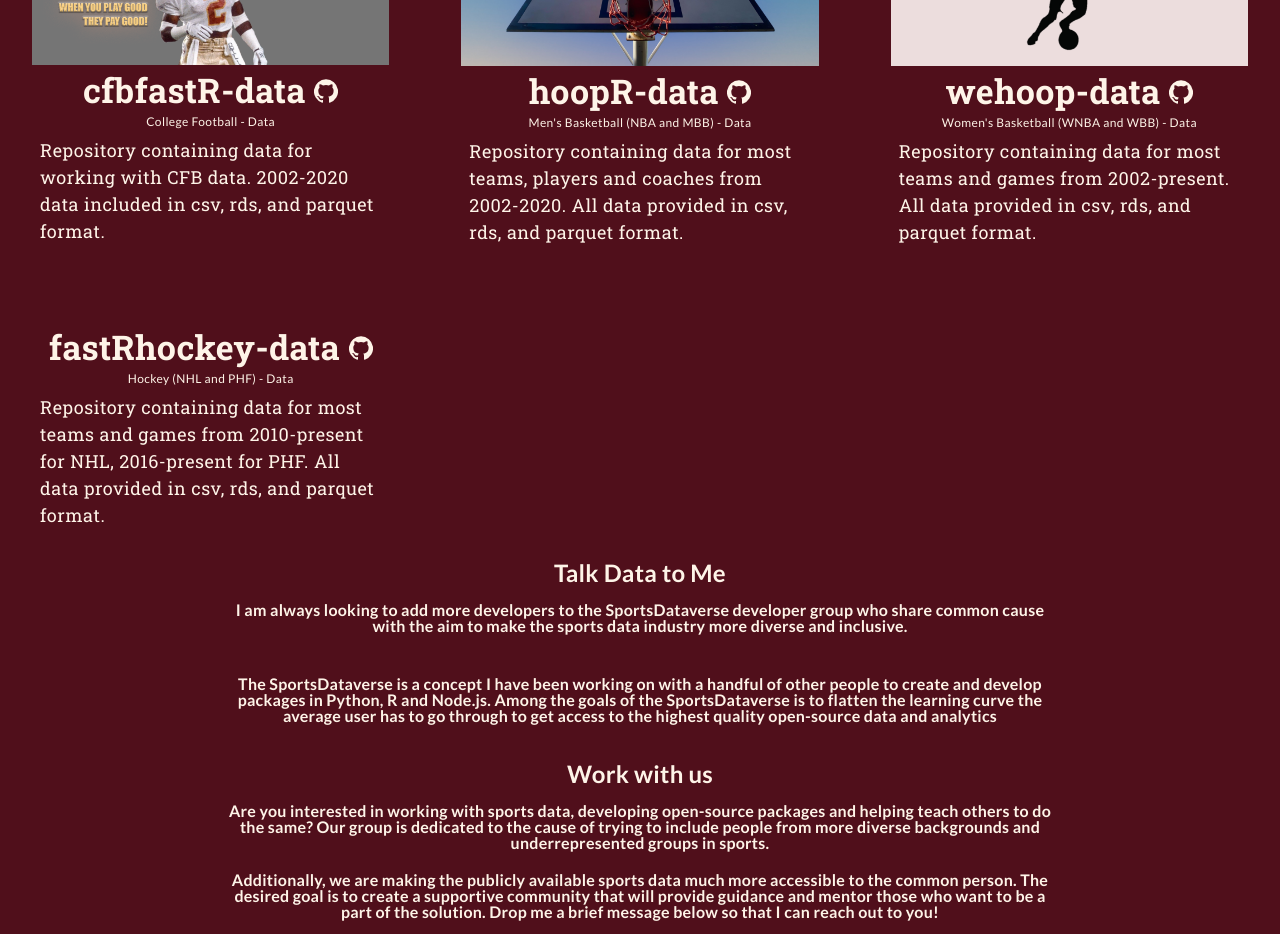
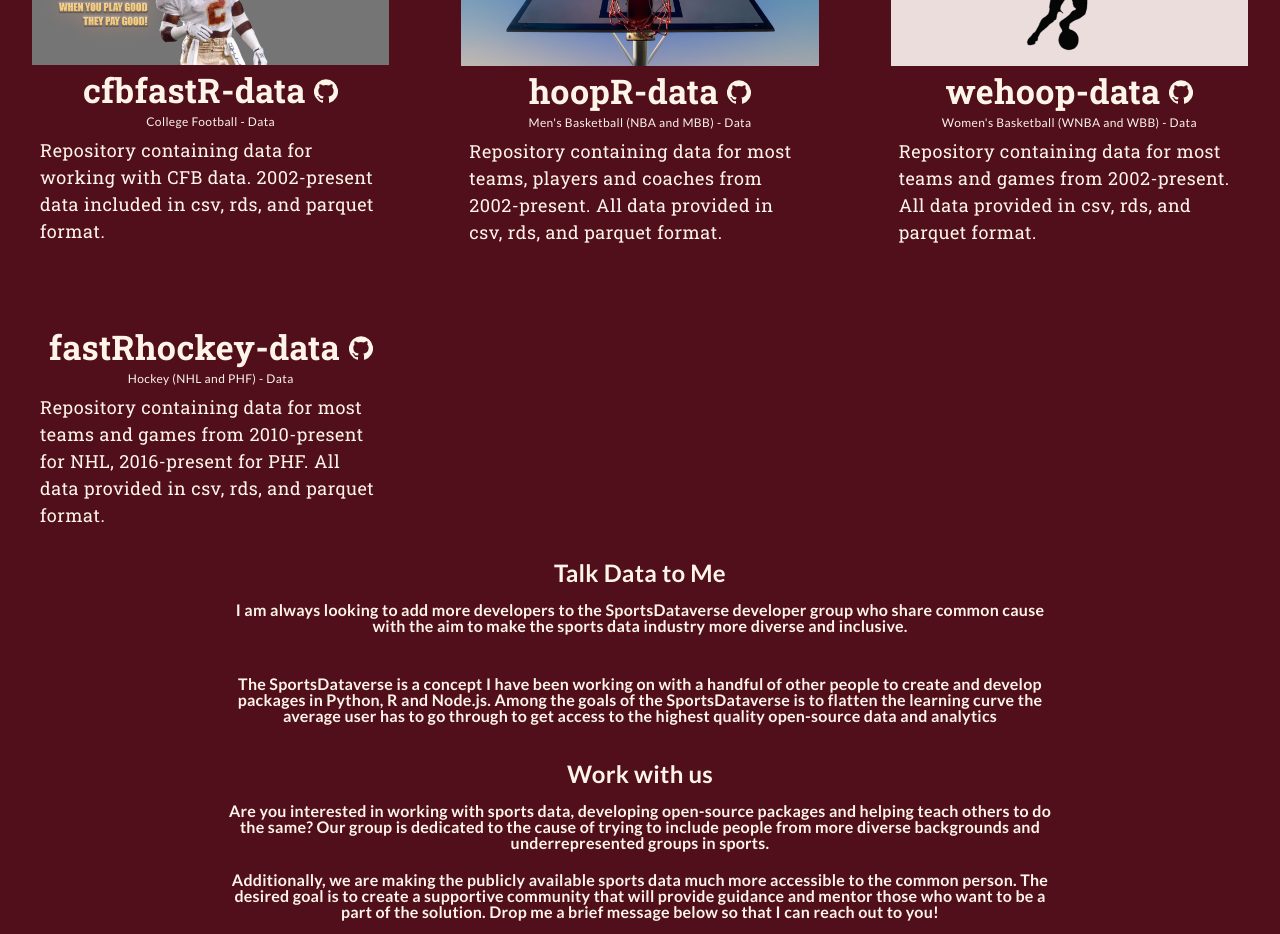
Before and after one commit to saiemgilani/saiem-blog, a Next.js app: page / in a window 1280 px wide. Shown: the part 2280-3214 px from the top of the page. Built offline with nearby package versions, Linux system fonts and the light colour scheme.

Commit message:
rem powerplay

```diff
--- a/pages-sections/LandingPage-Sections/DataPackageSection.tsx
+++ b/pages-sections/LandingPage-Sections/DataPackageSection.tsx
@@ -33,7 +33,7 @@ const dataPackages = [
     sports: 'College Football',
     repositoryType: 'Data',
     description: [
-      {content:' Repository containing data for working with CFB data. 2002-2020 data included in csv, rds, and parquet format.'}
+      {content:' Repository containing data for working with CFB data. 2002-present data included in csv, rds, and parquet format.'}
     ]
   },
   {
@@ -44,7 +44,7 @@ const dataPackages = [
     sports: "Men's Basketball (NBA and MBB)",
     repositoryType: 'Data',
     description: [
-      {content:' Repository containing data for most teams, players and coaches from 2002-2020. All data provided in csv, rds, and parquet format.'}
+      {content:' Repository containing data for most teams, players and coaches from 2002-present. All data provided in csv, rds, and parquet format.'}
     ]
   },
   {
```
